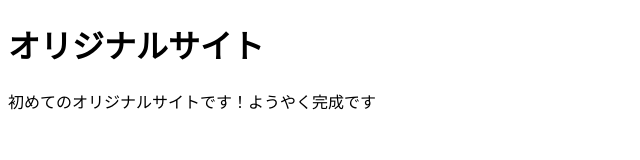
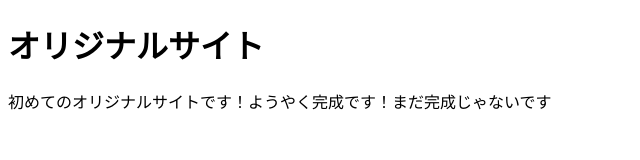
Before and after one commit to meikaya/mysite, a plain HTML site: page index.html in a window 1280 px wide. Shown: the whole page, without its empty margins (0-640 px from the left). Drawn offline with Linux system fonts and the light colour scheme.

Commit message:
Add files via upload

```diff
--- a/index.html
+++ b/index.html
@@ -7,6 +7,6 @@
 </head>
 <body>
     <h1>オリジナルサイト</h1>
-    <p>初めてのオリジナルサイトです！ようやく完成です</p>
+    <p>初めてのオリジナルサイトです！ようやく完成です！まだ完成じゃないです</p>
 </body>
 </html>
```
